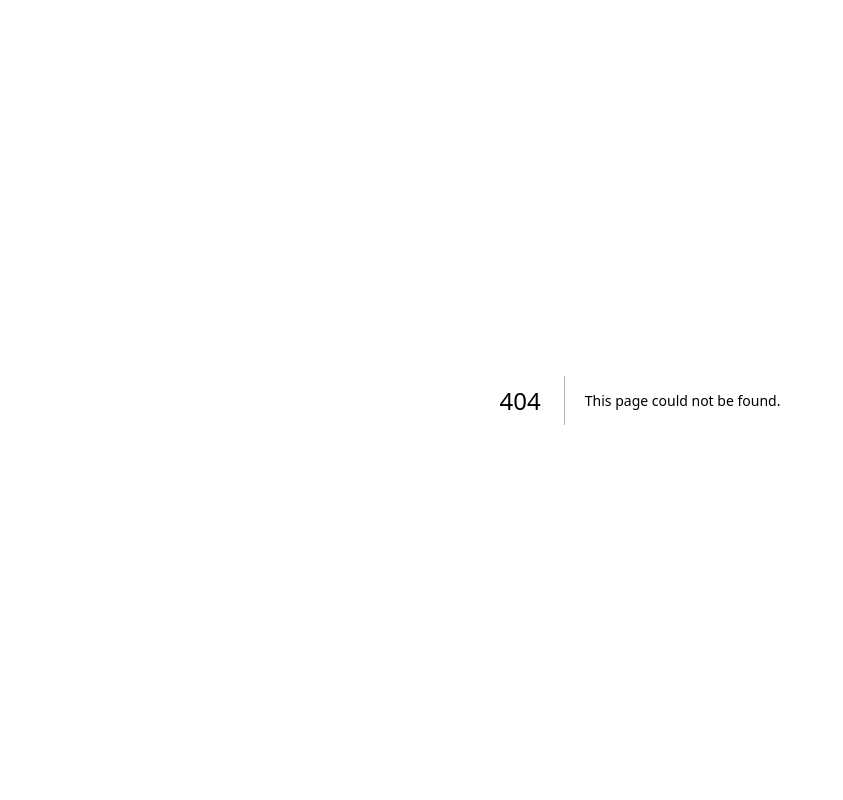
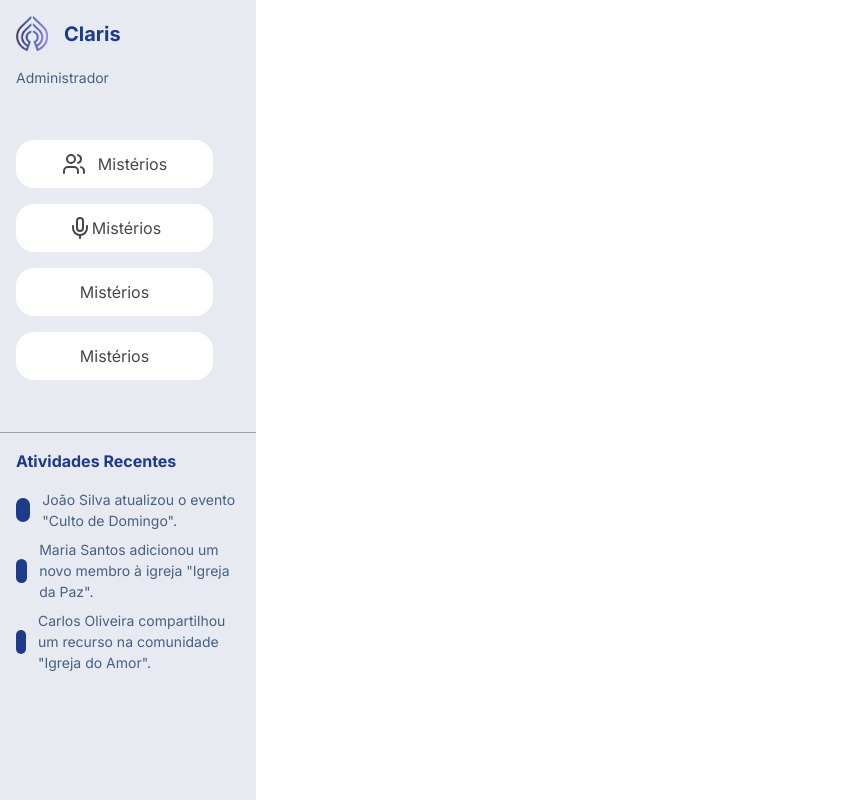
Before and after one commit to antoniotecadev/claris, a Next.js app: page /mainCenter in a window 1280 px wide. Before the commit this address had no page. Shown: the whole page, without its empty margins (0-843 px from the left). Built offline with nearby package versions, Linux system fonts and the light colour scheme.

Commit message:
Começando a página de entrar em cada igreja

```diff
--- /dev/null
+++ b/src/app/(dashboard)/mainCenter/page.tsx
@@ -0,0 +1,62 @@
+import { de } from "zod/locales";
+import Image from "next/image";
+import icon from "@/assets/images/logoSem.png";
+import { Users , Mic } from "lucide-react";
+
+
+
+
+
+export default function MainCenter() {
+	return (
+		<div className="bg-white h-screen">
+			<div className="  w-[256px] h-screen  bg-[#e7ebf1]">
+				<div className="flex flex-col gap-4 p-4">
+					<div className="flex items-center gap-4">
+						<Image src={icon} alt="Administrador" width={32} height={32} />
+						<p className="text-[#1E3A8A] text-[20px] font-bold">Claris</p>
+					</div>
+					<div className="flex items-center gap-4">
+
+						<p className="text-[#475F83] text-[14px]">Administrador</p>
+					</div>
+					<div className="flex flex-col text-[#43474E] py-9 gap-4">
+						<div className="bg-white p-6 rounded-2xl flex  justify-center items-center w-49.25 h-10.25 gap-3">
+							<Users size={24} />
+							<p className="">Mistérios</p>
+						</div>
+						<div className="bg-white p-6 rounded-2xl flex  justify-center items-center w-49.25 h-10.25">
+							<Mic size={24}/>
+							<p className="">Mistérios</p>
+						</div>
+						<div className="bg-white p-6 rounded-2xl flex  justify-center items-center w-49.25 h-10.25">
+							<p className="">Mistérios</p>
+						</div>
+						<div className="bg-white p-6 rounded-2xl flex  justify-center items-center w-49.25 h-10.25">
+							<p className="">Mistérios</p>
+						</div>
+
+					</div>
+				</div>
+				<div className="h-px bg-zinc-400 w-full" />
+				<div className="flex flex-col gap-4 p-4">
+					<p className="text-[#1E3A8A] text-[16px] font-bold">Atividades Recentes</p>
+					<div className="flex flex-col gap-2">
+						<div className="flex items-center gap-3">
+							<div className="w-6 h-6 bg-[#1E3A8A] rounded-full" />
+							<p className="text-[#475F83] text-[14px]">João Silva atualizou o evento "Culto de Domingo".</p>
+						</div>
+						<div className="flex items-center gap-3">
+							<div className="w-6 h-6 bg-[#1E3A8A] rounded-full" />
+							<p className="text-[#475F83] text-[14px]">Maria Santos adicionou um novo membro à igreja "Igreja da Paz".</p>
+						</div>
+						<div className="flex items-center gap-3">
+							<div className="w-6 h-6 bg-[#1E3A8A] rounded-full" />
+							<p className="text-[#475F83] text-[14px]">Carlos Oliveira compartilhou um recurso na comunidade "Igreja do Amor".</p>
+						</div>
+					</div>
+				</div>
+			</div>
+		</div>
+	)
+}
--- a/src/app/layout.tsx
+++ b/src/app/layout.tsx
@@ -12,8 +12,8 @@ const inter = Inter({
 })
 
 export const metadata: Metadata = {
-	title: "Create Next App",
-	description: "Generated by create next app",
+	title: "Claris",
+	description: "Claris é uma plataforma de gestão de comunidades e igrejas, projetada para facilitar a comunicação, organização e engajamento dos membros. Com recursos como gerenciamento de eventos, comunicação em grupo, compartilhamento de recursos e muito mais, o Claris é a solução ideal para líderes comunitários e religiosos que desejam fortalecer suas comunidades e promover um ambiente colaborativo.",
 };
 
 export default function RootLayout({
--- a/src/app/page.tsx
+++ b/src/app/page.tsx
@@ -17,7 +17,7 @@ export default function LandingPage() {
 	return (
 		<div className="h-screen flex flex-col ">
 			<Header />
-{/* 			{
+			{/* 			{
 				isAuthenticated ? user?.displayName : "Loading..."
 			} */}
 			<div className="flex-1 flex flex-col overflow-auto">
```
